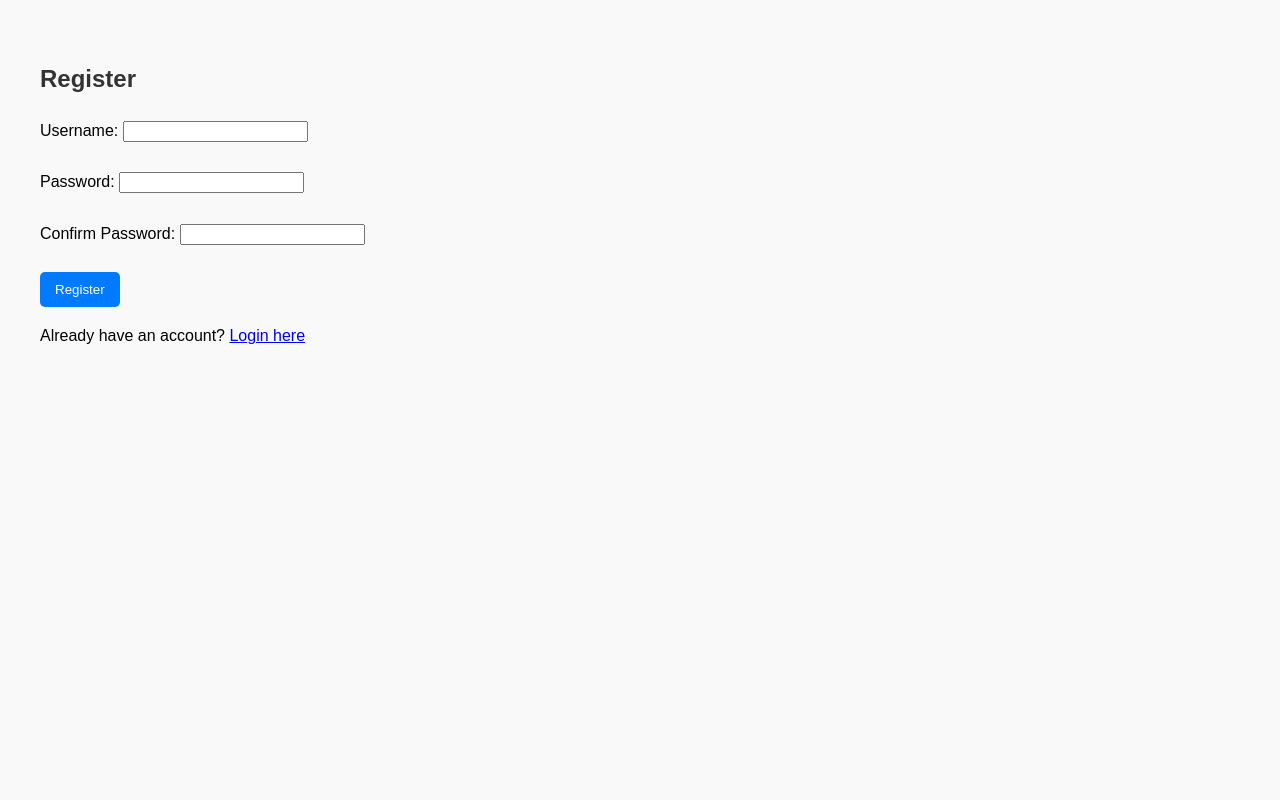
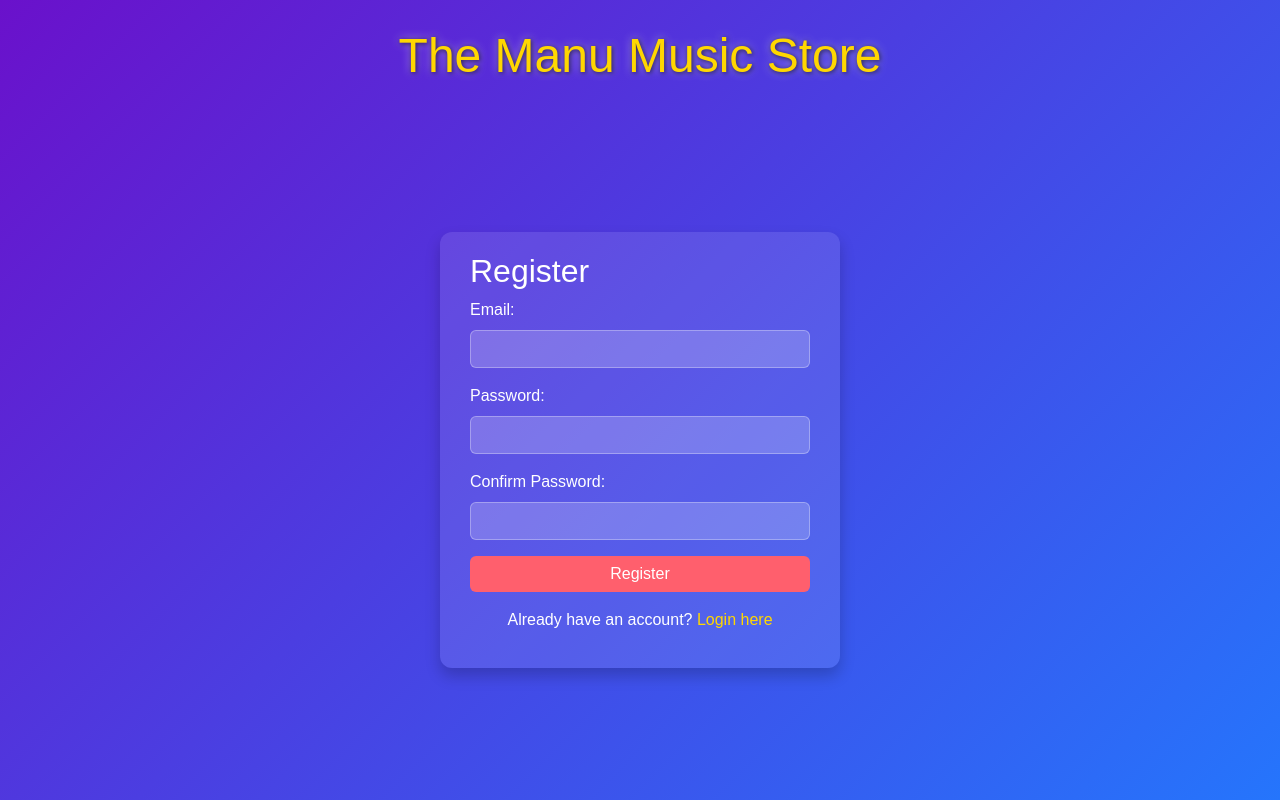
Before and after one commit to Manuter/musicstore, a website: page public/register.html in a window 1280 px wide. Drawn offline with nearby package versions, Linux system fonts and the light colour scheme; files that its build step writes are made by us from their sources.

Commit message:
Update register.html

```diff
--- a/public/register.html
+++ b/public/register.html
@@ -3,51 +3,149 @@
 <head>
   <meta charset="UTF-8">
   <meta name="viewport" content="width=device-width, initial-scale=1.0">
-  <title>Register</title>
-  <link rel="stylesheet" href="styles.css">
+  <title>Register - The Manu Music Store</title>
+  <!-- Bootstrap CSS -->
+  <link href="https://cdn.jsdelivr.net/npm/bootstrap@5.3.0-alpha3/dist/css/bootstrap.min.css" rel="stylesheet">
+  <script src="https://cdn.jsdelivr.net/npm/@supabase/supabase-js"></script>
+  <style>
+    /* Your custom CSS styles */
+    body {
+      font-family: 'Arial', sans-serif;
+      background: linear-gradient(135deg, #6a11cb, #2575fc); /* Gradient Background */
+      color: #fff;
+      margin: 0;
+      padding: 0;
+      height: 100vh;
+      overflow: hidden; /* Prevent scrolling */
+      display: flex;
+      flex-direction: column;
+      align-items: center;
+      justify-content: center;
+    }
+
+    .title {
+      position: absolute;
+      top: 20px;
+      font-family: 'Cursive', Arial, sans-serif;
+      font-size: 3rem;
+      color: #ffd700;
+      text-shadow: 1px 1px 5px rgba(0, 0, 0, 0.7), 0px 0px 10px rgba(255, 255, 255, 0.5);
+    }
+
+    .register-container {
+      background: rgba(255, 255, 255, 0.1);
+      border-radius: 12px;
+      padding: 20px 30px;
+      box-shadow: 0 8px 15px rgba(0, 0, 0, 0.2);
+      width: 100%;
+      max-width: 400px;
+      margin-top: 100px;
+    }
+
+    .form-control {
+      background: rgba(255, 255, 255, 0.2);
+      border: 1px solid rgba(255, 255, 255, 0.3);
+      color: #fff;
+    }
+
+    .form-control:focus {
+      background: rgba(255, 255, 255, 0.3);
+      border-color: #fff;
+      color: #fff;
+      box-shadow: none;
+    }
+
+    .btn-primary {
+      background-color: #ff5f6d;
+      border: none;
+    }
+
+    .btn-primary:hover {
+      background-color: #ff3b4f;
+    }
+
+    p {
+      text-align: center;
+    }
+
+    a {
+      color: #ffd700;
+      text-decoration: none;
+    }
+
+    a:hover {
+      text-decoration: underline;
+    }
+  </style>
 </head>
 <body>
-  <h2>Register</h2>
-  <form id="registerForm">
-    <label for="username">Username:</label>
-    <input type="text" id="username" name="username" required><br><br>
+  <!-- Website Title -->
+  <div class="title">The Manu Music Store</div>
 
-    <label for="password">Password:</label>
-    <input type="password" id="password" name="password" required><br><br>
+  <!-- Register Form -->
+  <div class="register-container">
+    <h2>Register</h2>
+    <form id="registerForm">
+      <div class="mb-3">
+        <label for="email" class="form-label">Email:</label>
+        <input type="email" id="email" name="email" class="form-control" required>
+      </div>
 
-    <label for="confirm-password">Confirm Password:</label>
-    <input type="password" id="confirm-password" name="confirm-password" required><br><br>
+      <div class="mb-3">
+        <label for="password" class="form-label">Password:</label>
+        <input type="password" id="password" name="password" class="form-control" required>
+      </div>
 
-    <button type="submit">Register</button>
-  </form>
+      <div class="mb-3">
+        <label for="confirmPassword" class="form-label">Confirm Password:</label>
+        <input type="password" id="confirmPassword" name="confirmPassword" class="form-control" required>
+      </div>
 
-  <p>Already have an account? <a href="/login">Login here</a></p>
+      <button type="submit" class="btn btn-primary w-100">Register</button>
+    </form>
+
+    <p class="mt-3">Already have an account? <a href="/login">Login here</a></p>
+  </div>
 
   <script>
+    // Initialize Supabase
+    const supabaseUrl = "https://lbnatkrmeoxldqzudmfb.supabase.co"; // Replace with your Supabase URL
+    const supabaseKey = "eyJhbGciOiJIUzI1NiIsInR5cCI6IkpXVCJ9.eyJpc3MiOiJzdXBhYmFzZSIsInJlZiI6ImxibmF0a3JtZW94bGRxenVkbWZiIiwicm9sZSI6ImFub24iLCJpYXQiOjE3MzUyMjEzNTUsImV4cCI6MjA1MDc5NzM1NX0.rSNuOimmTv_BnrROF3xp-3xAM7Lr8EDAidgrw1Hkx4s"; // Replace with your Supabase anon key
+    const supabase = supabase.createClient(supabaseUrl, supabaseKey);
+
+    // Handle register form submission
     document.getElementById('registerForm').addEventListener('submit', async (e) => {
-      e.preventDefault();
+      e.preventDefault();  // Prevent the form from submitting the traditional way
 
-      const username = document.getElementById('username').value;
+      const email = document.getElementById('email').value;
       const password = document.getElementById('password').value;
-      const confirmPassword = document.getElementById('confirm-password').value;
+      const confirmPassword = document.getElementById('confirmPassword').value;
 
-      const response = await fetch('/register', {
-        method: 'POST',
-        headers: {
-          'Content-Type': 'application/json'
-        },
-        body: JSON.stringify({ username, password, 'confirm-password': confirmPassword })
-      });
+      if (password !== confirmPassword) {
+        alert('Passwords do not match!');
+        return;
+      }
 
-      const result = await response.json();
+      try {
+        const { user, error } = await supabase.auth.signUp({
+          email: email,
+          password: password
+        });
 
-      if (result.success) {
-        alert(result.message);
-        window.location.href = '/login';  // Redirect to the login page
-      } else {
-        alert(result.message);
+        if (error) {
+          alert('Error: ' + error.message);
+        } else if (user) {
+          alert('Registration successful! Please check your email to confirm your account.');
+          window.location.href = '/login'; // Redirect to login page
+        }
+      } catch (err) {
+        console.error(err);
+        alert('An unexpected error occurred.');
       }
     });
   </script>
+
+  <!-- Bootstrap JS Bundle -->
+  <script src="https://cdn.jsdelivr.net/npm/bootstrap@5.3.0-alpha3/dist/js/bootstrap.bundle.min.js"></script>
 </body>
 </html>
```
